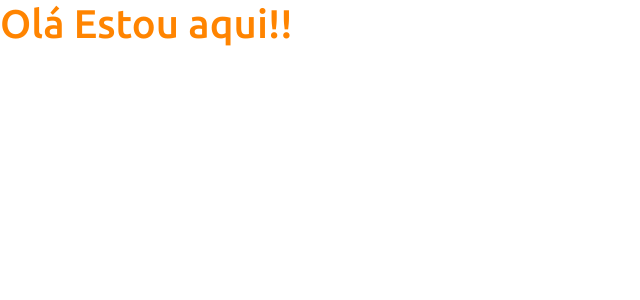
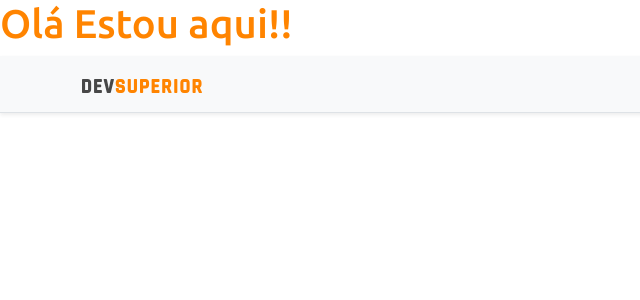
Before and after one commit to Rafyy2102/projeto-sds4, a React (Create React App) app in the folder frontend/: page / in a window 1280 px wide. Shown: the top 300 px of the page, without its empty margins (0-640 px from the left). Built offline with nearby package versions, Linux system fonts and the light colour scheme.

Commit message:
Bootstrap

```diff
--- a/frontend/src/App.tsx
+++ b/frontend/src/App.tsx
@@ -1,9 +1,11 @@
+import NavBar from "components/NavBar";
+
 function App() {
   return (
     <div >
      <h1 className="text-primary">Olá Estou aqui!!</h1>
+     <NavBar/>
     </div>
   );
 }
-
 export default App;
--- /dev/null
+++ b/frontend/src/components/NavBar/index.tsx
@@ -0,0 +1,13 @@
+import ImgDsDark from 'assets/img/ds-dark.svg'
+const NavBar = () => {
+    return (
+        <div className="d-flex flex-column flex-md-row align-items-center p-3 px-md-4 mb-3 bg-light border-bottom shadow-sm">
+            <div className="container">
+                <nav className="my-2 my-md-0 mr-md-3">
+                    <img src={ImgDsDark} alt="DevSuperior" width="120" />
+                </nav>
+            </div>
+        </div>
+    );
+}
+export default NavBar;
```
Also changed, not shown: frontend/src/assets/img/ds-dark.svg (added).
